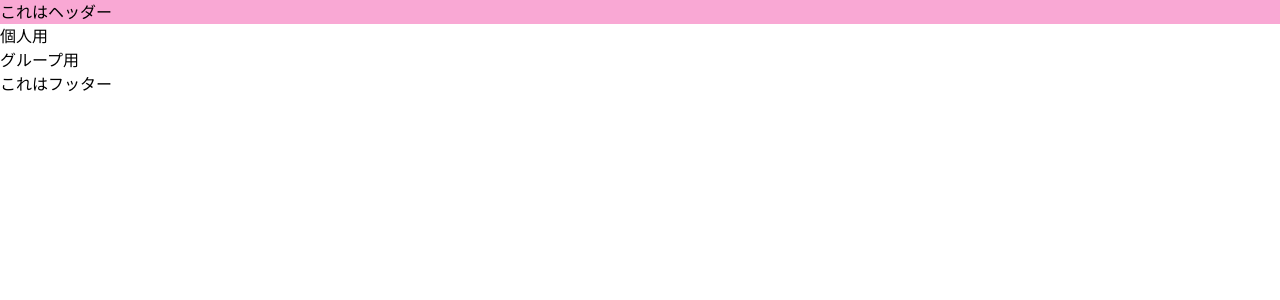
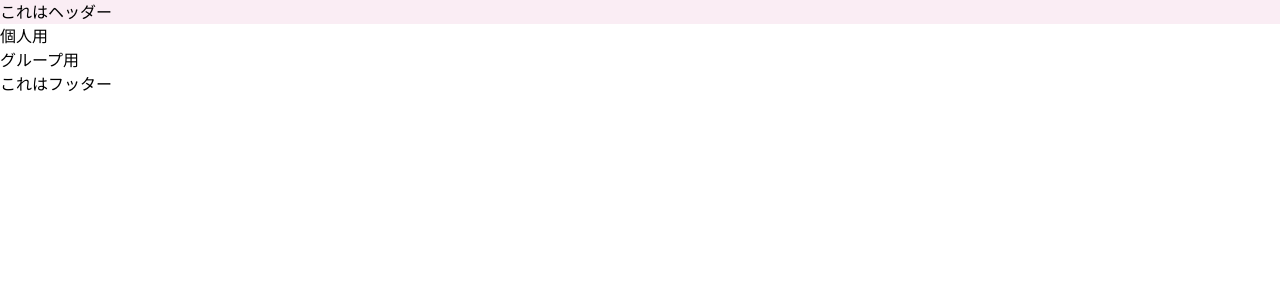
Before and after one commit to kwyr0928/202405_geekcamp_frontend, a React (Vite) app: page / in a window 1280 px wide. Shown: the top 300 px of the page. Built offline with nearby package versions, Linux system fonts and the light colour scheme.

Commit message:
first commit

```diff
--- a/src/component/Header.jsx
+++ b/src/component/Header.jsx
@@ -3,7 +3,7 @@
 function Header() {
     return (
         <div>
-            <h1 className="bg-[#f9a8d4]">これはヘッダー</h1>
+            <h1 className="bg-[#faedf4]">これはヘッダー</h1>
         </div>
     )
 }
```
